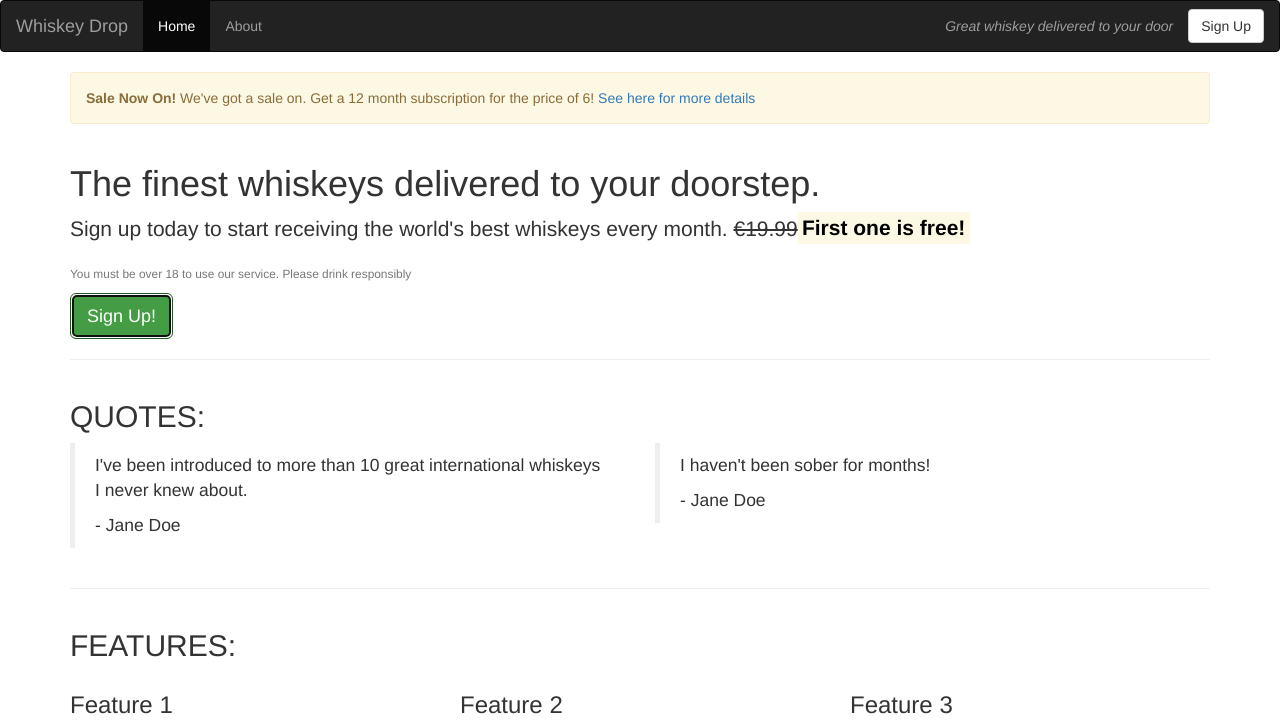
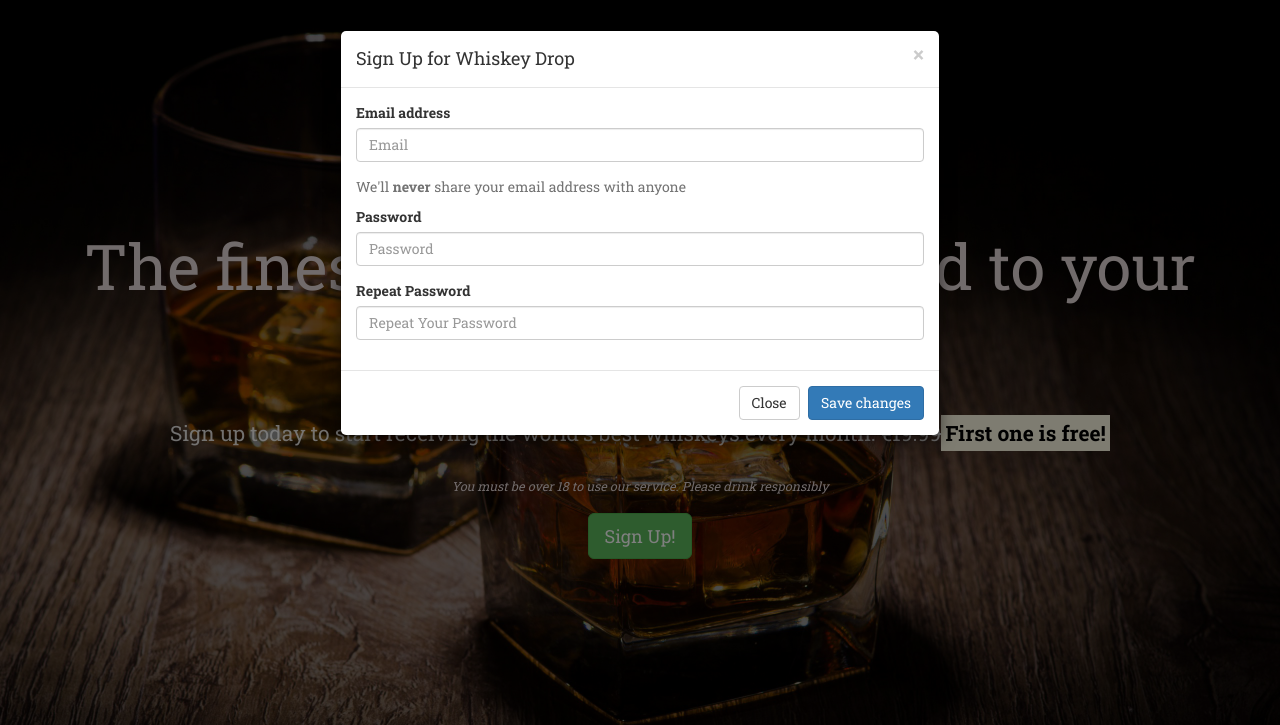
Before and after one commit to Hermeticpoet/bootstrap-installation, a plain HTML site: page index.html in a window 1280 px wide. Both pictures are taken after a click on the button "Sign Up!". Shown: the top 725 px of the page. Drawn offline with nearby package versions, Linux system fonts and the light colour scheme.

Commit message:
made changes to jumbotron typography

```diff
--- a/index.html
+++ b/index.html
@@ -6,37 +6,37 @@
     <meta name="viewport" content="width=device-width, initial-scale=1.0">
     <title>Whiskey Drop | Taste a new whiskey every month</title>
     <link rel="stylesheet" href="https://maxcdn.bootstrapcdn.com/bootstrap/3.3.7/css/bootstrap.min.css">
-    <link rel="stylesheet" href="main.css" type="text/css" />
+    <link href="https://fonts.googleapis.com/css?family=Roboto+Slab:400,700" rel="stylesheet">
+    <link rel="stylesheet" href="style.css" type="text/css" />
 </head>
 
 <body>
-        <!--Nav-->
+    <!--
     <nav class="navbar navbar-inverse">
         <div class="container-fluid">
-            <!--Logo-->
+
             <div class="navbar-header">
                 <a href="/" class="navbar-brand">
                     Whiskey Drop
                 </a>
             </div>
 
-            <!--Navbar-->
-            <ul class="nav navbar-nav navbar-inverse">
+
+            <ul class="nav navbar-nav">
                 <li class="active"><a href="/">Home</a></li>
                 <li><a href="">About</a></li>
                 <li class="visible-xs"><a href="">Sign In</a></li>
             </ul>
 
-            <!--Message-->
+
             <div class="navbar-header navbar-right hidden-xs">
-                <a href="/login" class='btn btn-default navbar-btn'>Sign Up</a>
+                <a href="/login" class='btn btn-default navbar-btn'>Log-In</a>
                 <p class="navbar-text"><i>Great whiskey delivered to your door</i></p>
             </div>
         </div>
-    </nav>
-    <article class="container">
-
-                <!--Alert-->
+    </nav> -->
+    <!--Alert
+    <div class="container alert-container">
         <div class="row hidden-xs">
             <div class="col-md-12">
                 <div class="alert alert-warning">
@@ -44,21 +44,25 @@
                 </div>
             </div>
         </div>
-
+    </div>
+    -->
+    <div class="container-fluid callout-container">
+        <div class="opaque-overlay"></div>
         <!-- Callout -->
         <div class="row">
             <div class="col-xs-12">
-                <section class="callout">
+                <section class="callout jumbotron text-center">
                     <h1>The finest whiskeys delivered to your doorstep.</h1>
+                    <hr class="block-divider block-divider--red">
                     <p class="lead">Sign up today to start receiving the world's best whiskeys every month. <s>€19.99</s><strong><mark>First one is free!</mark></strong></p>
                     <p class="text-muted"><small>You must be over 18 to use our service. Please drink responsibly</small></p>
-                    <div><button class="btn btn-lg btn-success">Sign Up!</button></div>
+                    <div><button class="btn btn-lg btn-success" data-toggle="modal" data-target="#signUpModal">Sign Up!</button></div>
                 </section>
             </div>
         </div>
         <!-- /.callout -->
-        <hr>
-
+     </div>
+     <div class="container qoutes-container">
         <!-- Quotes -->
         <section class="quotes">
             <div class="row">
@@ -82,8 +86,8 @@
             </div>
         </section>
         <!-- /.quotes -->
-        <hr>
-
+    </div>
+    <div class="container features-container">
         <!-- Features -->
         <section class="features">
             <div class="row">
@@ -115,6 +119,8 @@
                 </div>
             </div>
         </section>
+    </div>
+    <div class="container favorites-container">
         <section class="monthly-favorites">
             <div class="row">
                 <div class="col-xs-12">
@@ -153,18 +159,32 @@
             </div>
         </section>
         <!-- /.features -->
-    </article>
+    </div>
 
     <!-- Modal -->
-    <div class="modal fade" id="myModal" tabindex="-1" role="dialog" aria-labelledby="myModalLabel">
+    <div class="modal fade" id="signUpModal" tabindex="-1" role="dialog" aria-labelledby="myModalLabel">
         <div class="modal-dialog" role="document">
             <div class="modal-content">
                 <div class="modal-header">
                     <button type="button" class="close" data-dismiss="modal" aria-label="Close"><span aria-hidden="true">&times;</span></button>
-                    <h4 class="modal-title" id="myModalLabel">Modal title</h4>
+                    <h4 class="modal-title" id="myModalLabel">Sign Up for Whiskey Drop</h4>
                 </div>
                 <div class="modal-body">
-                    ...
+                    <form>
+                        <div class="form-group">
+                            <label for="email">Email address</label>
+                            <input type="email" class="form-control" id="email" placeholder="Email">
+                        </div>
+                        <p class="help-block">We'll <strong>never</strong> share your email address with anyone</p>
+                        <div class="form-group">
+                            <label for="password">Password</label>
+                            <input type="password" class="form-control" id="password" placeholder="Password">
+                        </div>
+                        <div class="form-group">
+                            <label for="passwordRepeat">Repeat Password</label>
+                            <input type="password" class="form-control" id="passwordRepeat" placeholder="Repeat Your Password">
+                        </div>
+                    </form>
                 </div>
                 <div class="modal-footer">
                     <button type="button" class="btn btn-default" data-dismiss="modal">Close</button>
@@ -177,4 +197,5 @@
     <script src="https://code.jquery.com/jquery-3.3.1.min.js" integrity="sha256-FgpCb/KJQlLNfOu91ta32o/NMZxltwRo8QtmkMRdAu8=" crossorigin="anonymous"></script>
     <script src="https://maxcdn.bootstrapcdn.com/bootstrap/3.3.7/js/bootstrap.min.js" integrity="sha384-Tc5IQib027qvyjSMfHjOMaLkfuWVxZxUPnCJA7l2mCWNIpG9mGCD8wGNIcPD7Txa" crossorigin="anonymous"></script>
 </body>
+
 </html>
--- a/main.css
+++ /dev/null
@@ -1,3 +0,0 @@
-table, th, td {
-    border: solid 2px #000;
-}
--- /dev/null
+++ b/style.css
@@ -0,0 +1,90 @@
+body {
+    font-family: 'Roboto Slab', serif;
+}
+
+/*-- Containers --*/
+
+.alert-container {
+
+}
+
+.callout-container {
+    height: 100vh;
+    background: url("images/whiskey.jpg") no-repeat center center fixed;
+     -webkit-background-size: cover;
+     -moz-background-size: cover;
+     -o-background-size: cover;
+     background-size: cover;
+
+     display: flex;
+     align-items: center;
+}
+
+/*--Jumbotron--*/
+
+.jumbotron {
+    background: transparent;
+}
+
+.jumbotron h1 {
+    color: #e2d6d6;
+    font-weight: 400;
+    margin-bottom: 25px;
+}
+
+.jumbotron .lead {
+    color: #ffffffde;
+    margin: 20px 0;
+}
+
+.jumbotron small {
+    color: #e2d6d6;
+    font-style: italic;
+    font-size: 60%;
+}
+.quotes-container {
+
+}
+
+.features-container {
+
+}
+
+.favorites-container {
+
+}
+
+/*-- /.containers --*/
+
+/*---block dividers--*/
+
+.block-divider {
+    width: 65px;
+    height: 5px;
+    border: 0;
+}
+
+.block-divider--red {
+    background-color: #ff2a06;
+}
+
+.block-divider--short {
+    width: 40px;
+}
+
+.opaque-overlay {
+        position: absolute;
+        top: 0;
+        left: 0;
+        width: 100%;
+        height: 100%;
+        background-color: rgba(0, 0, 0, .4);
+}
+
+.navbar .navbar-inverse {
+    border-radius: 0px;
+}
+
+table, th, td {
+    border: solid 2px #000;
+}
```
